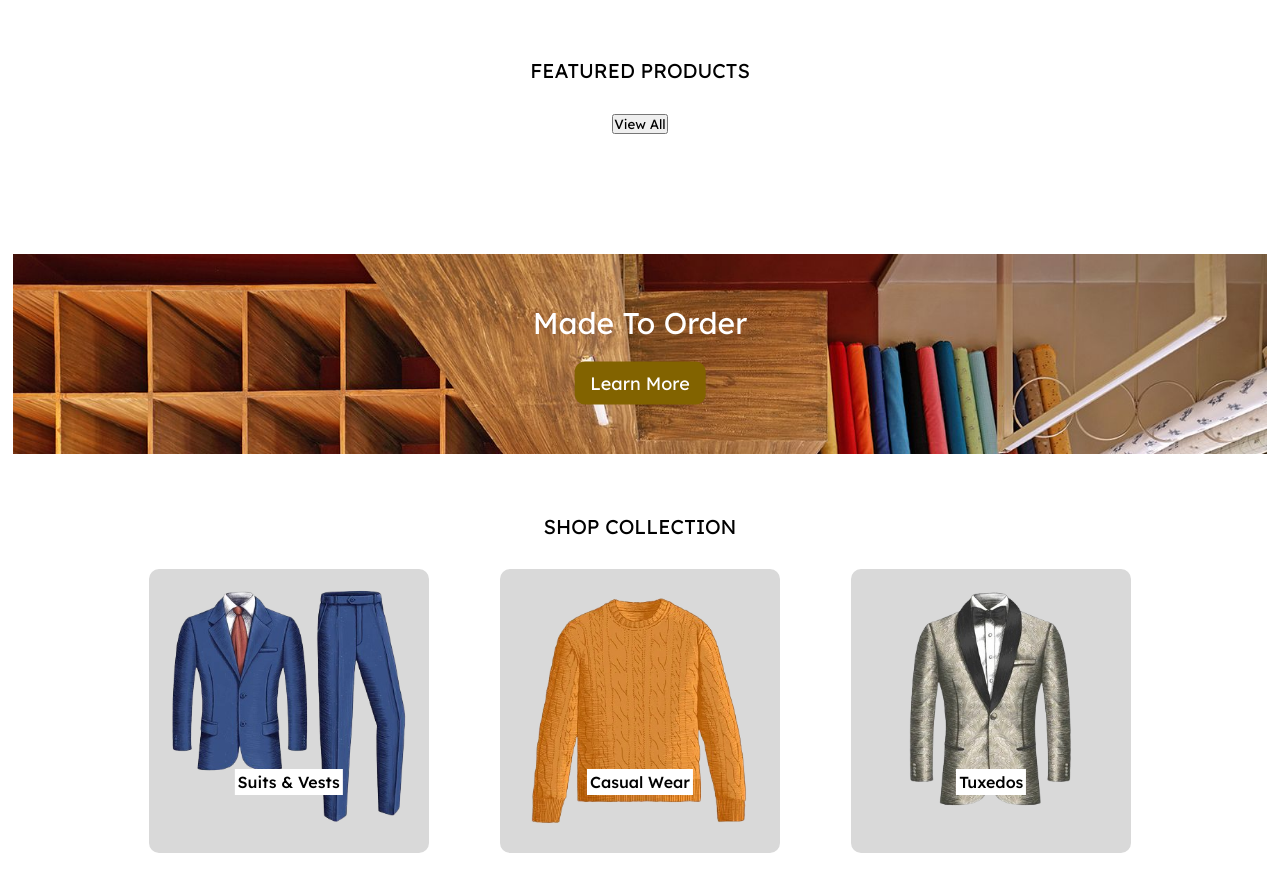
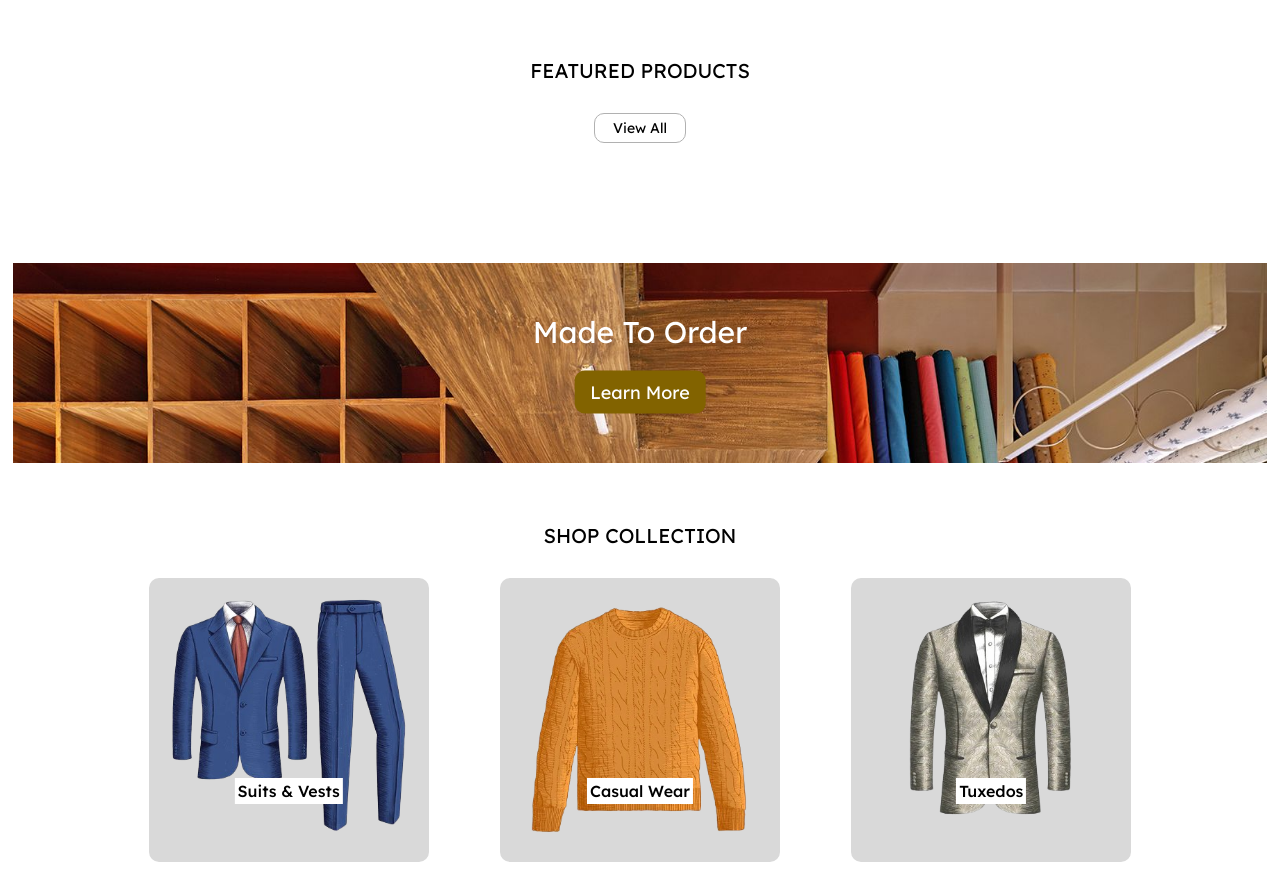
Before and after one commit to SomayaTamer/Taylor-Website, a plain HTML site: page index.html in a window 1280 px wide. Shown: the part 902-1782 px from the top of the page. Drawn offline with Linux system fonts and the light colour scheme; no server answers.

Commit message:
Update index.html

```diff
--- a/index.html
+++ b/index.html
@@ -66,7 +66,7 @@
         <section class="featured-products">
             <div class="products-text">
                 <h3>FEATURED PRODUCTS</h3>
-                <button>View All</button>
+                <a href="#" class="btn">View All</a>
             </div>
 
             <div class="products container" id="products-container">
@@ -224,4 +224,5 @@
 
         <script src="js/main.js"></script>
     </body>
+
 </html>
```
